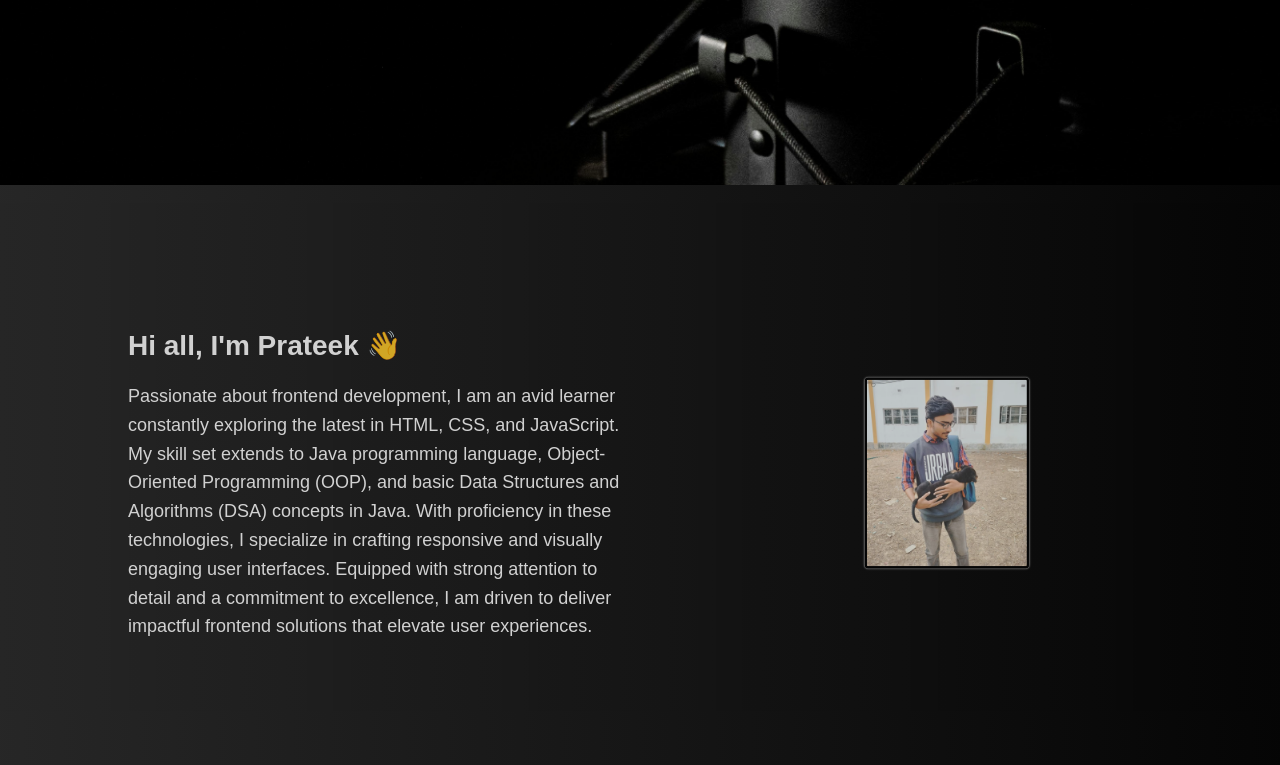
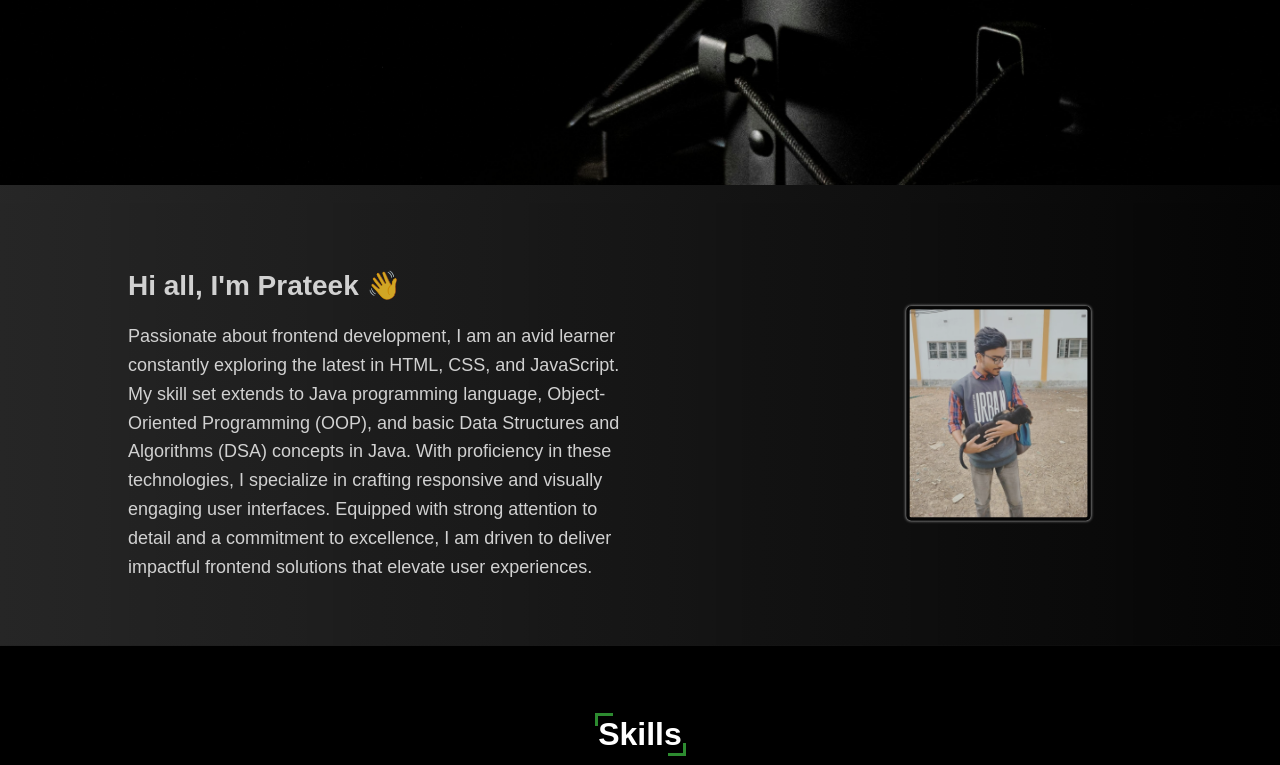
Before and after one commit to prateekjha1111/My-Portfolio, a plain HTML site: page index.html in a window 1280 px wide. Shown: the part 560-1325 px from the top of the page. Drawn offline with Linux system fonts and the light colour scheme.

Commit message:
Updated style.

```diff
--- a/styles.css
+++ b/styles.css
@@ -249,7 +249,7 @@ nav ul li a {
 }
 
 .about-image {
-    width: 40%;
+    width: 30%;
     text-align: right;
     border: none;
 }
@@ -258,7 +258,7 @@ nav ul li a {
     max-width: 100%;
     border-radius: 8px;
     border: 5px solid black;
-    transform: scale(0.4);
+    transform: scale(0.6);
     transition: transform 1s;
     box-shadow: 0px 0px 5px 1px rgba(227, 227, 227, 0.934);
 }
```
